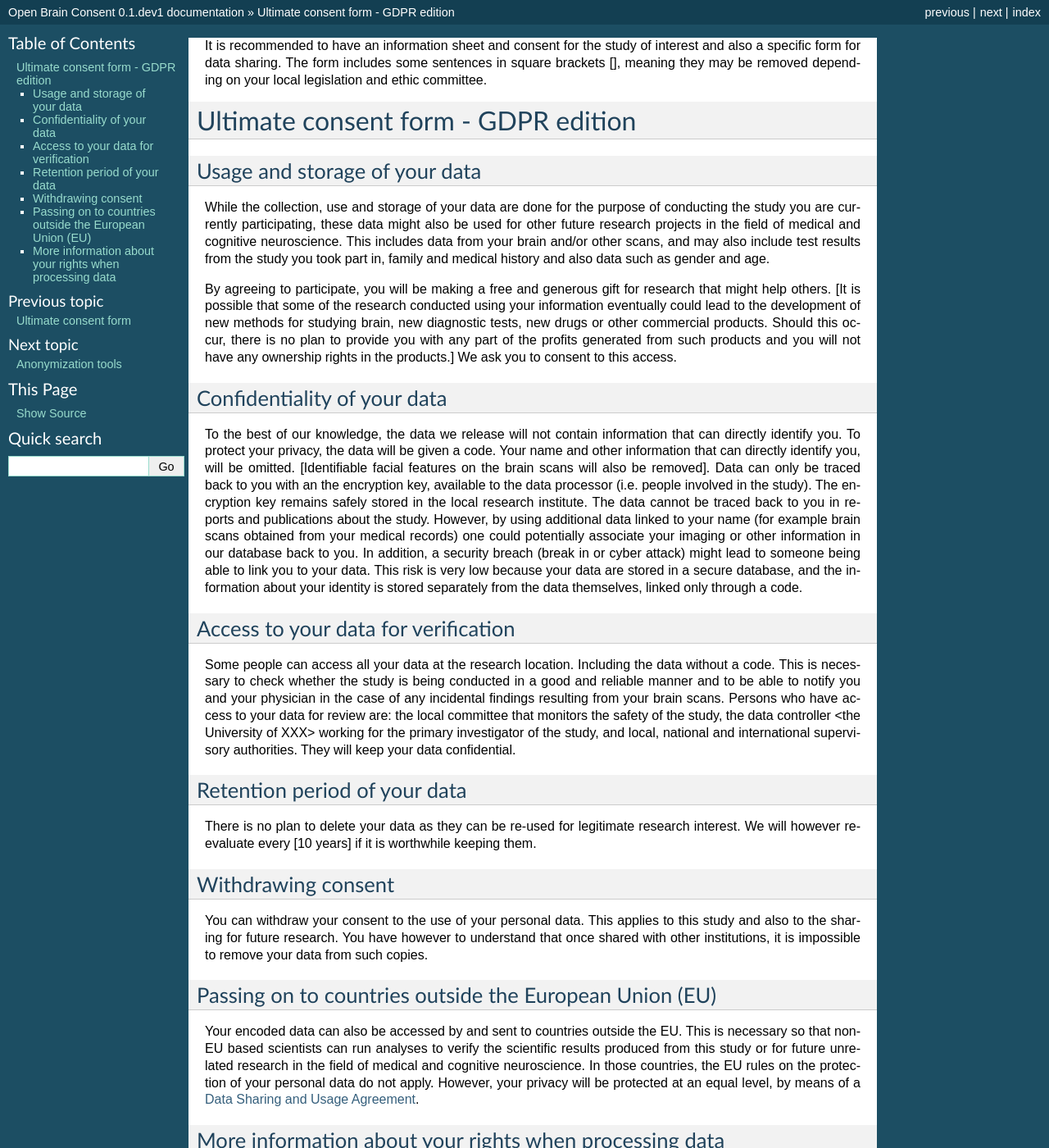
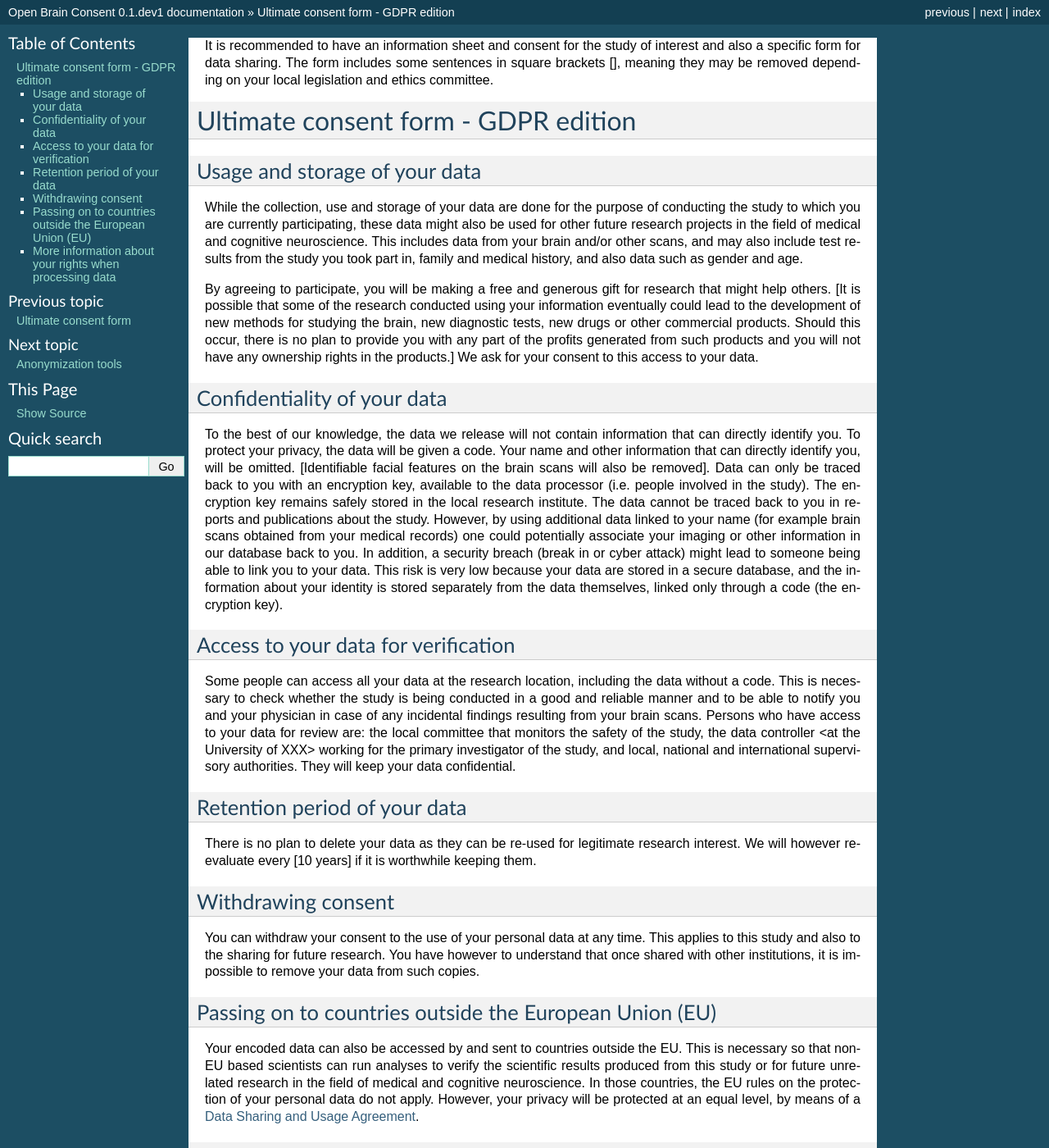
Before and after one commit to con/open-brain-consent, a Sphinx documentation site: the page built from docs/source/ultimate_gdpr.rst, in a window 1280 px wide and 1400 px high. Shown: the whole window at 82% size. Built offline with Sphinx 7.4.7, drawn with Linux system fonts in a browser that asks for light colours.

Commit message:
Update ultimate_gdpr.rst

```diff
--- a/docs/source/ultimate_gdpr.rst
+++ b/docs/source/ultimate_gdpr.rst
@@ -1,24 +1,24 @@
 .. _chap_consent_ultimate:
 
 It is recommended to have an information sheet and consent for the study of interest and also a specific form for data sharing.
-The form includes some sentences in square brackets [], meaning they may be removed depending on your local legislation and ethic committee.
+The form includes some sentences in square brackets [], meaning they may be removed depending on your local legislation and ethics committee.
 
 Ultimate consent form - GDPR edition
 ======================================
 
 Usage and storage of your data
 ______________________________
-While the collection, use and storage of your data are done for the purpose of conducting the study you are currently participating, these data might also be used for other future research projects in the field of medical and cognitive neuroscience. This includes data from your brain and/or other scans, and may also include test results from the study you took part in, family and medical history and also data such as gender and age.
+While the collection, use and storage of your data are done for the purpose of conducting the study to which you are currently participating, these data might also be used for other future research projects in the field of medical and cognitive neuroscience. This includes data from your brain and/or other scans, and may also include test results from the study you took part in, family and medical history, and also data such as gender and age.
 
-By agreeing to participate, you will be making a free and generous gift for research that might help others.  [It is possible that some of the research conducted using your information eventually could lead to the development of new methods for studying brain, new diagnostic tests, new drugs or other commercial products. Should this occur, there is no plan to provide you with any part of the profits generated from such products and you will not have any ownership rights in the products.] We ask you to consent to this access.
+By agreeing to participate, you will be making a free and generous gift for research that might help others.  [It is possible that some of the research conducted using your information eventually could lead to the development of new methods for studying the brain, new diagnostic tests, new drugs or other commercial products. Should this occur, there is no plan to provide you with any part of the profits generated from such products and you will not have any ownership rights in the products.] We ask for your consent to this access to your data.
 
 Confidentiality of your data
 ____________________________
-To the best of our knowledge, the data we release will not contain information that can directly identify you. To protect your privacy, the data will be given a code. Your name and other information that can directly identify you, will be omitted. [Identifiable facial features on the brain scans will also be removed]. Data can only be traced back to you with an the encryption key, available to the data processor (i.e. people involved in the study). The encryption key remains safely stored in the local research institute. The data cannot be traced back to you in reports and publications about the study. However, by using additional data linked to your name (for example brain scans obtained from your medical records) one could potentially associate your imaging or other information in our database back to you. In addition, a security breach (break in or cyber attack) might lead to someone being able to link you to your data. This risk is very low because your data are stored in a secure database, and the information about your identity is stored separately from the data themselves, linked only through a code.
+To the best of our knowledge, the data we release will not contain information that can directly identify you. To protect your privacy, the data will be given a code. Your name and other information that can directly identify you, will be omitted. [Identifiable facial features on the brain scans will also be removed]. Data can only be traced back to you with an encryption key, available to the data processor (i.e. people involved in the study). The encryption key remains safely stored in the local research institute. The data cannot be traced back to you in reports and publications about the study. However, by using additional data linked to your name (for example brain scans obtained from your medical records) one could potentially associate your imaging or other information in our database back to you. In addition, a security breach (break in or cyber attack) might lead to someone being able to link you to your data. This risk is very low because your data are stored in a secure database, and the information about your identity is stored separately from the data themselves, linked only through a code (the encryption key).
 
 Access to your data for verification
 ____________________________________
-Some people can access all your data at the research location. Including the data without a code. This is necessary to check whether the study is being conducted in a good and reliable manner and to be able to notify you and your physician in the case of any incidental findings resulting from your brain scans. Persons who have access to your data for review are: the local committee that monitors the safety of the study, the data controller <the University of XXX> working for the primary investigator of the study, and local, national and international supervisory authorities. They will keep your data confidential.
+Some people can access all your data at the research location, including the data without a code. This is necessary to check whether the study is being conducted in a good and reliable manner and to be able to notify you and your physician in case of any incidental findings resulting from your brain scans. Persons who have access to your data for review are: the local committee that monitors the safety of the study, the data controller <at the University of XXX> working for the primary investigator of the study, and local, national and international supervisory authorities. They will keep your data confidential.
 
 Retention period of your data
 _____________________________
@@ -26,7 +26,7 @@
 
 Withdrawing consent
 ___________________
-You can withdraw your consent to the use of your personal data. This applies to this study and also to the sharing for future research. You have however to understand that once shared with other institutions, it is impossible to remove your data from such copies.
+You can withdraw your consent to the use of your personal data at any time. This applies to this study and also to the sharing for future research. You have however to understand that once shared with other institutions, it is impossible to remove your data from such copies.
 
 Passing on to countries outside the European Union (EU)
 _______________________________________________________
```
